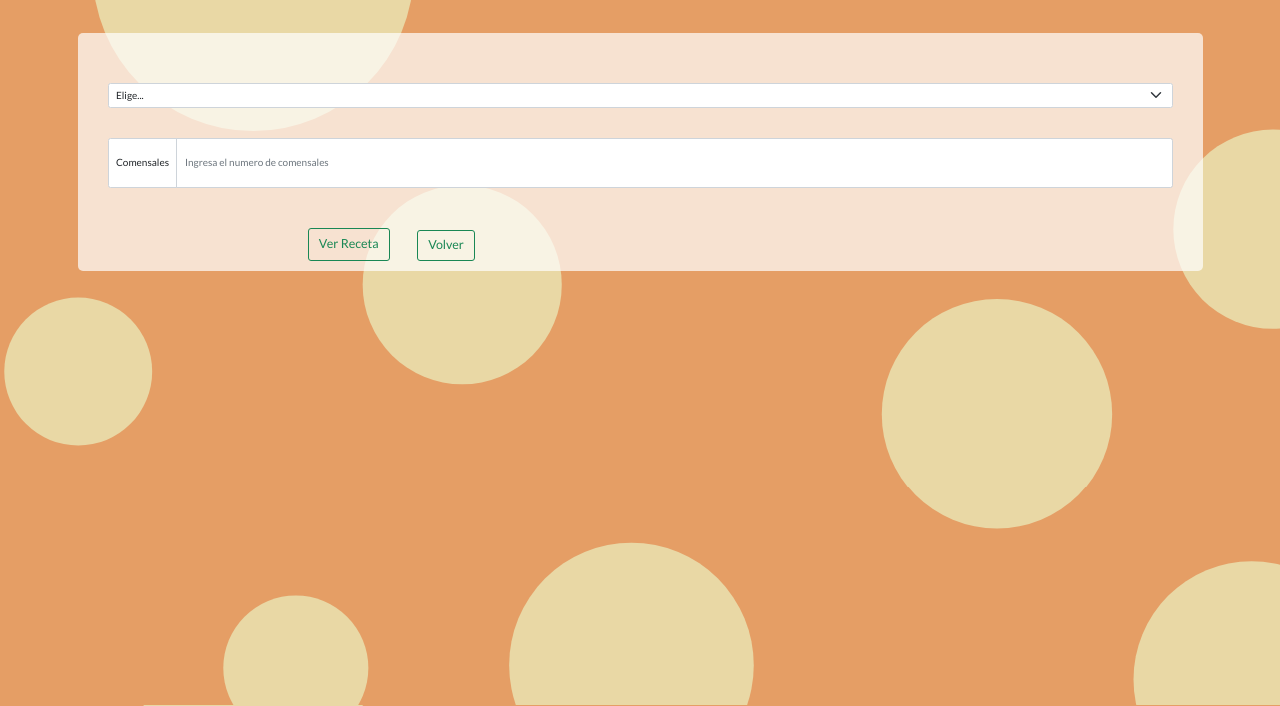
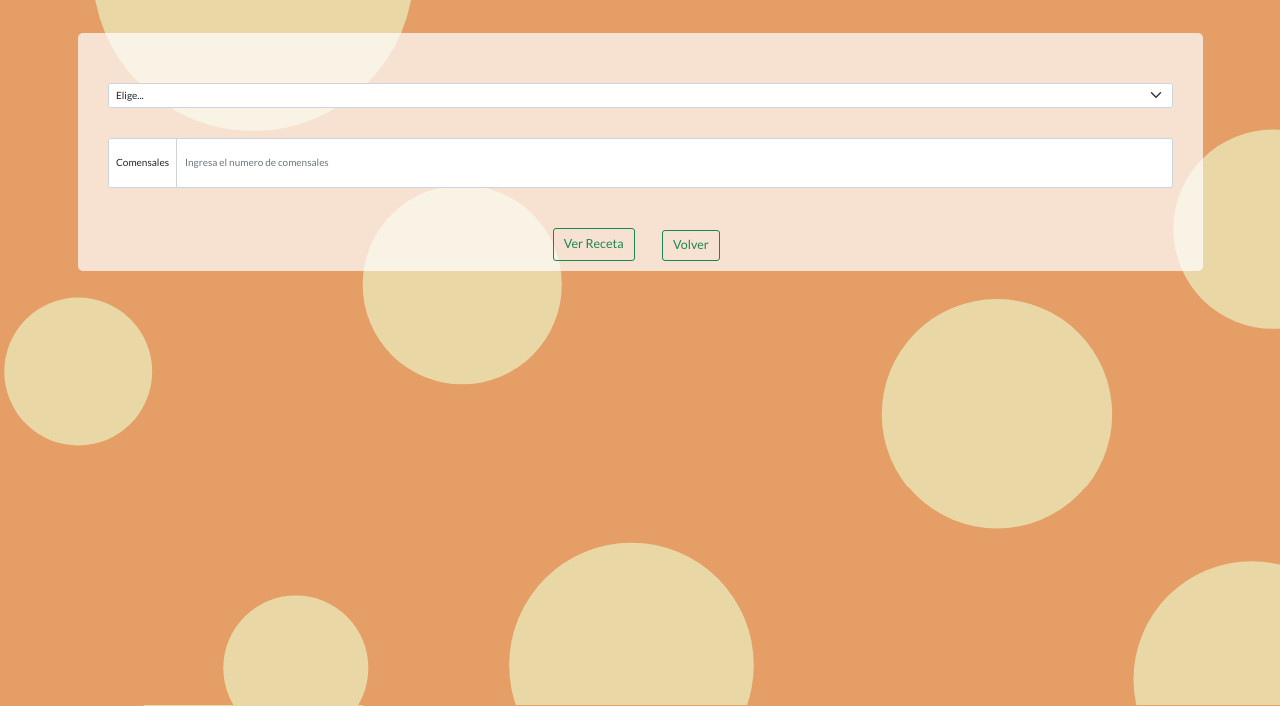
Before and after one commit to deruvodaniel/recipes-web, a website: page calcular.html in a window 1280 px wide. Shown: the part 148-854 px from the top of the page. Drawn offline with nearby package versions, Linux system fonts and the light colour scheme; some packages are replaced by stand-ins of ours; a script that the page names is missing.

Commit message:
fix button

```diff
--- a/calcular.html
+++ b/calcular.html
@@ -36,7 +36,7 @@
 			<div class="container">
         <div class="buttons-container row justify-content-center">
           <button id="btn" class="btn btn-outline-success btn-lg col-auto m-3" type="button">Ver Receta</button>
-          <form class="col-auto col-lg-6 m-3" action="./index.html"><button id="btn-calc" type="submit" class="btn btn-outline-success btn-lg" type="button">Volver</button></form>
+          <form class="col-auto m-3" action="./index.html"><button id="btn-calc" type="submit" class="btn btn-outline-success btn-lg" type="button">Volver</button></form>
         </div>
       </div>
 		</div>
```
Also changed, not shown: index.html (+1 -1 lines).
